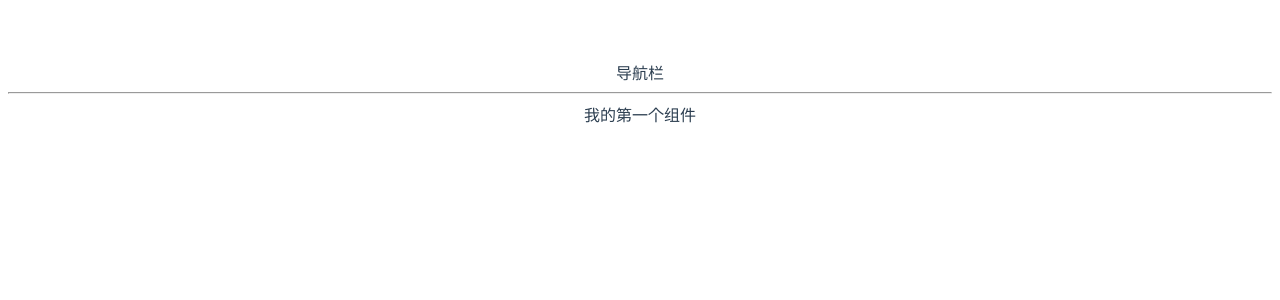
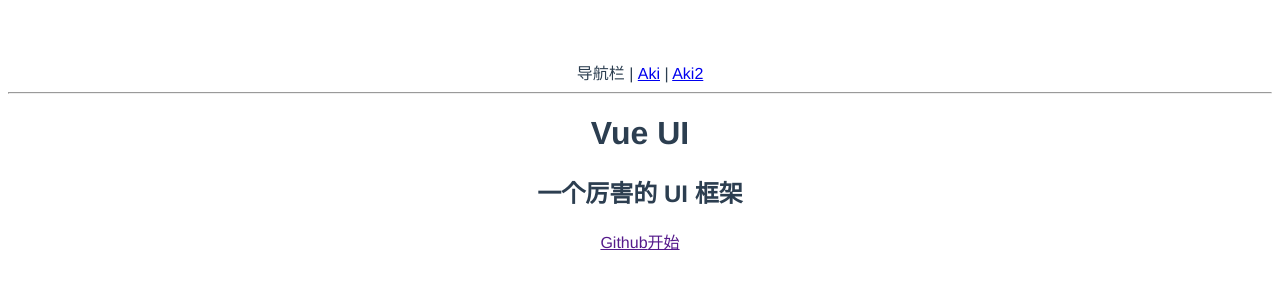
Before and after one commit to syqymyl/vue-components-library, a Vue app: page /#/ in a window 1280 px wide. Shown: the top 300 px of the page. Built offline with nearby package versions, Linux system fonts and the light colour scheme.

Commit message:
搭建 html 结构

```diff
--- a/package.json
+++ b/package.json
@@ -11,6 +11,7 @@
   },
   "devDependencies": {
     "@vue/compiler-sfc": "^3.0.0-rc.1",
+    "sass": "1.26.10",
     "vite": "^1.0.0-rc.1"
   }
 }
--- a/src/App.vue
+++ b/src/App.vue
@@ -1,5 +1,9 @@
 <template>
-  <div>导航栏</div>
+  <div>
+    导航栏 | <router-link to="/">Aki</router-link> |
+    <router-link to="/xxx">Aki2</router-link>
+    <!-- 添加跳转链接 -->
+  </div>
   <hr />
   <router-view />
   <!-- 在此处展示组件 -->
--- /dev/null
+++ b/src/views/Doc.vue
@@ -0,0 +1,12 @@
+<template>
+  <div>
+    <div class="topnav">
+      <div class="logo"></div>
+      <div class="menu"></div>
+    </div>
+    <div class="content">
+      <aside>边栏</aside>
+      <main>主内容</main>
+    </div>
+  </div>
+</template>
--- /dev/null
+++ b/src/views/Home.vue
@@ -0,0 +1,16 @@
+<template>
+  <div>
+    <div class="topnav">
+      <div class="logo"></div>
+      <div class="menu"></div>
+    </div>
+    <div class="banner">
+      <h1>Vue UI</h1>
+      <h2>一个厉害的 UI 框架</h2>
+      <p class="actions">
+        <a href="">Github</a>
+        <a href="">开始</a>
+      </p>
+    </div>
+  </div>
+</template>
```
Also changed, not shown: src/main.ts (+4 -5 lines), 1 other file (tests, documents, lock files or other folders).
